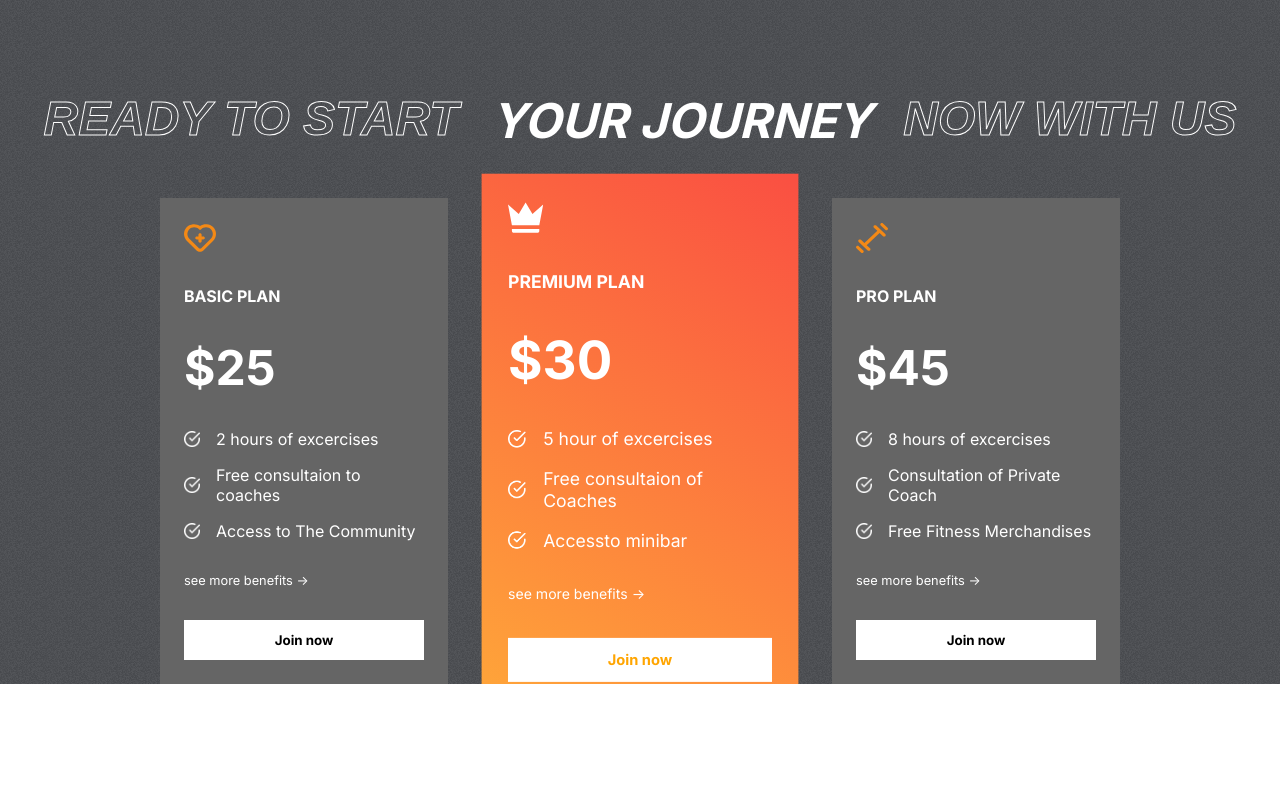
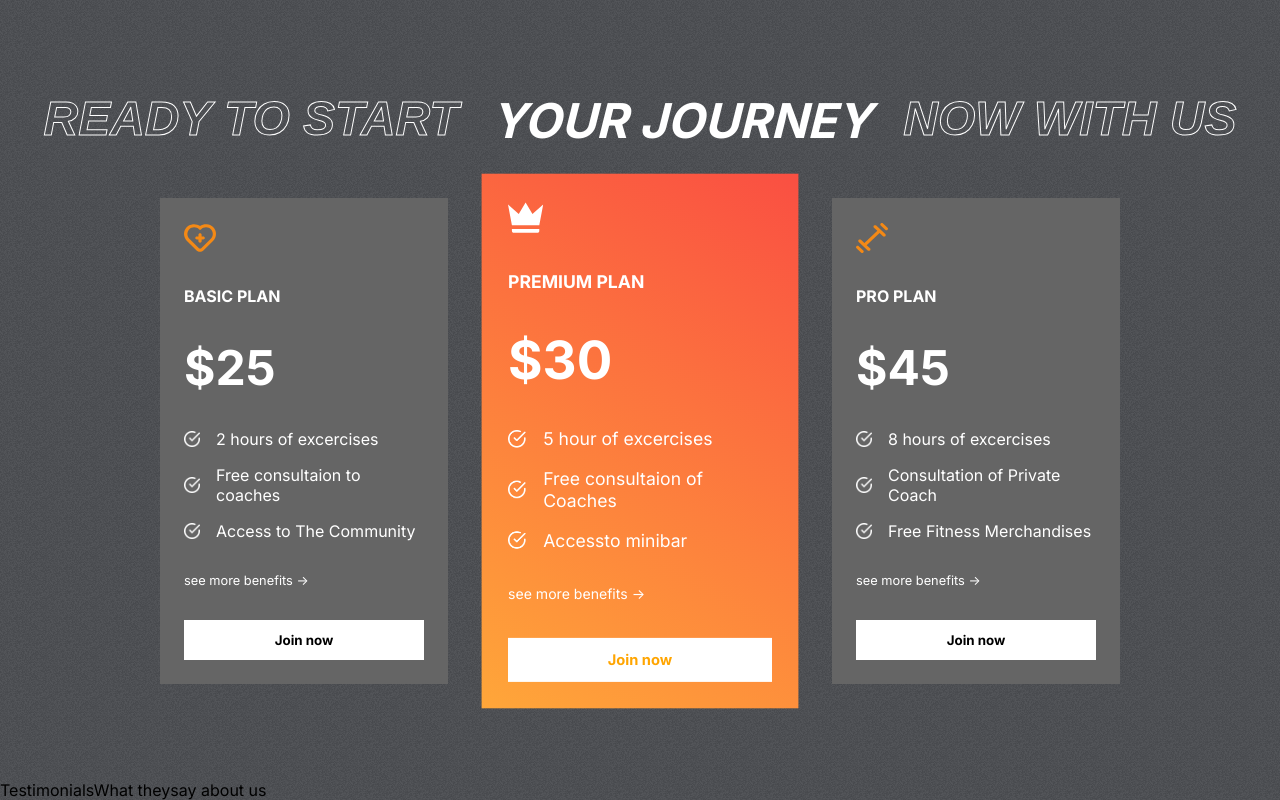
Before and after one commit to okwisfav/gymwebsite, a React (Create React App) app: page / in a window 1280 px wide. Shown: the part 1793-2593 px from the top of the page. Before the commit the page ends 2477 px from the top, so only its background shows below. Built offline with nearby package versions, Linux system fonts and the light colour scheme; the HTML template or start-up script is replaced by a standard one.

Commit message:
Testimonials

```diff
--- a/src/App.js
+++ b/src/App.js
@@ -3,6 +3,7 @@ import Hero from './components/Hero/Hero';
 import Plans from './components/Plans/Plans';
 import Programs from './components/Programs/Programs';
 import Reasons from './components/Reasons/Reasons';
+import Testimorials from './components/Testimorials/Testimorials';
 function App() {
   return (
     <div className="App">
@@ -10,6 +11,7 @@ function App() {
         <Programs />
         <Reasons />
         <Plans />
+        <Testimorials />
     </div>
   );
 }
--- /dev/null
+++ b/src/components/Testimorials/Testimorials.jsx
@@ -0,0 +1,16 @@
+import React from 'react'
+import './Testimorials.css'
+const Testimorials = () => {
+  return (
+     <div className="Testimonials">
+        <div className="left-t">
+            <span>Testimonials</span>
+            <span>What they</span>
+            <span>say about us</span>
+        </div>
+        <div className="right-t"></div>
+     </div>
+  )
+}
+
+export default Testimorials
```
Also changed, not shown: src/components/Testimorials/Testimorials.css (added).
